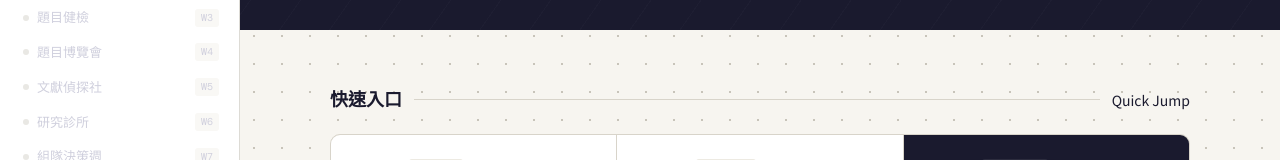
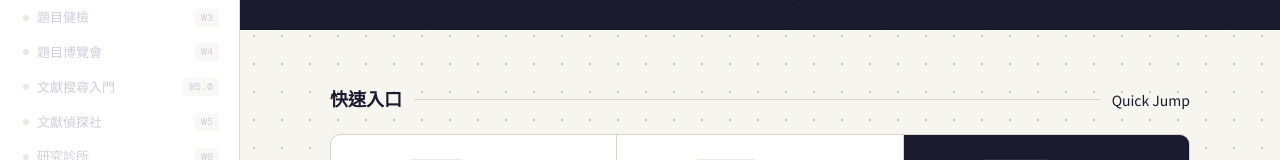
Before and after one commit to Ivanchen114/research-navigator, a React (Vite) app: page / in a window 1280 px wide. Shown: the part 398-558 px from the top of the page. Built offline with nearby package versions, Linux system fonts and the light colour scheme; a web font is replaced by a local one.

Commit message:
更新: 2026-03-16 13:21

```diff
--- a/src/layouts/Layout.jsx
+++ b/src/layouts/Layout.jsx
@@ -37,6 +37,7 @@ export const Layout = () => {
             items: [
                 { name: '題目健檢', path: '/w3', week: 'W3', status: 'done' },
                 { name: '題目博覽會', path: '/w4', week: 'W4', status: 'done' },
+                { name: '文獻搜尋入門', path: '/w5-0', week: 'W5.0', status: 'done' },
                 { name: '文獻偵探社', path: '/w5', week: 'W5', status: 'done' },
                 { name: '研究診所', path: '/w6', week: 'W6', status: 'done' },
                 { name: '組隊決策週', path: '/w7', week: 'W7', status: 'active' },
@@ -72,6 +73,7 @@ export const Layout = () => {
         if (path === '/problem-focus' || path === '/w2') return 2;
         if (path === '/wizard' || path === '/w3') return 3;
         if (path === '/w4') return 4;
+        if (path === '/w5-0') return 4.5;
         if (path === '/literature-review' || path === '/w5') return 5;
         if (path === '/clinic' || path === '/w6') return 6;
         if (path === '/team-formation' || path === '/w7') return 7;
```
